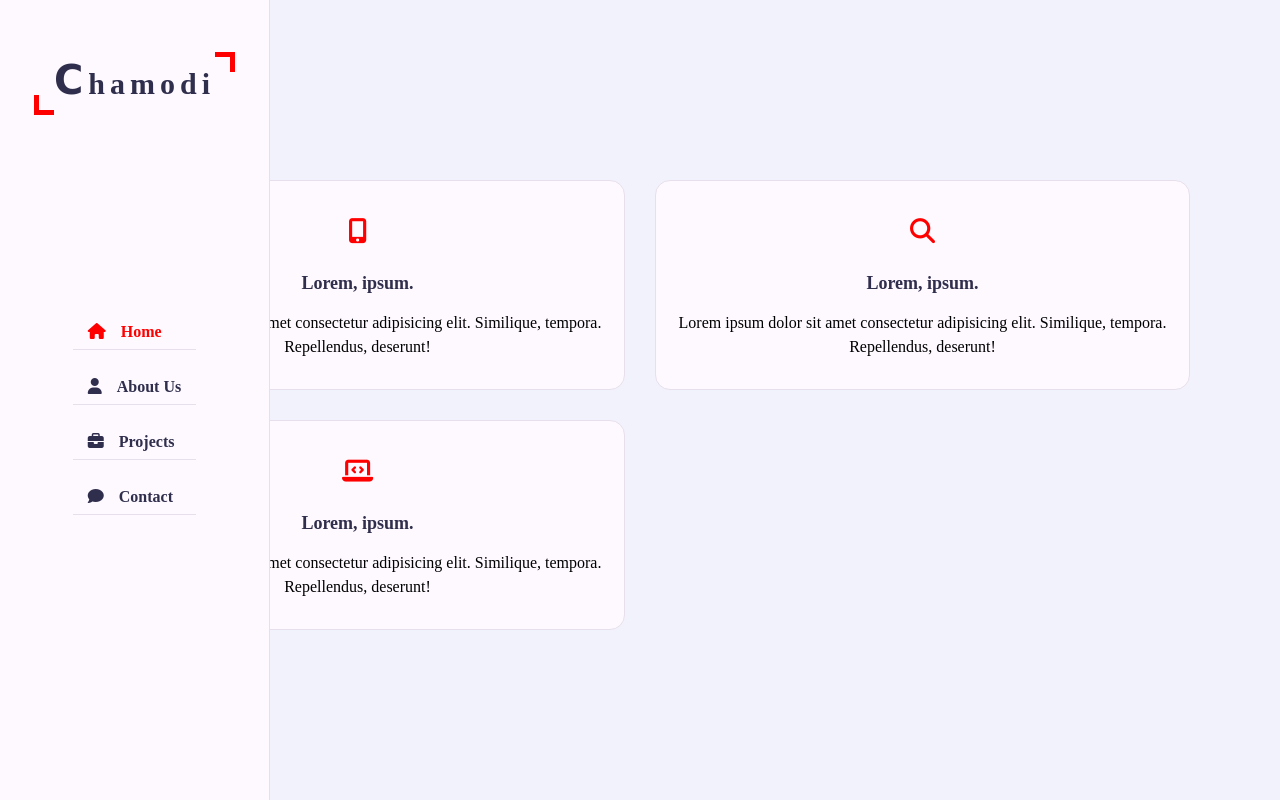
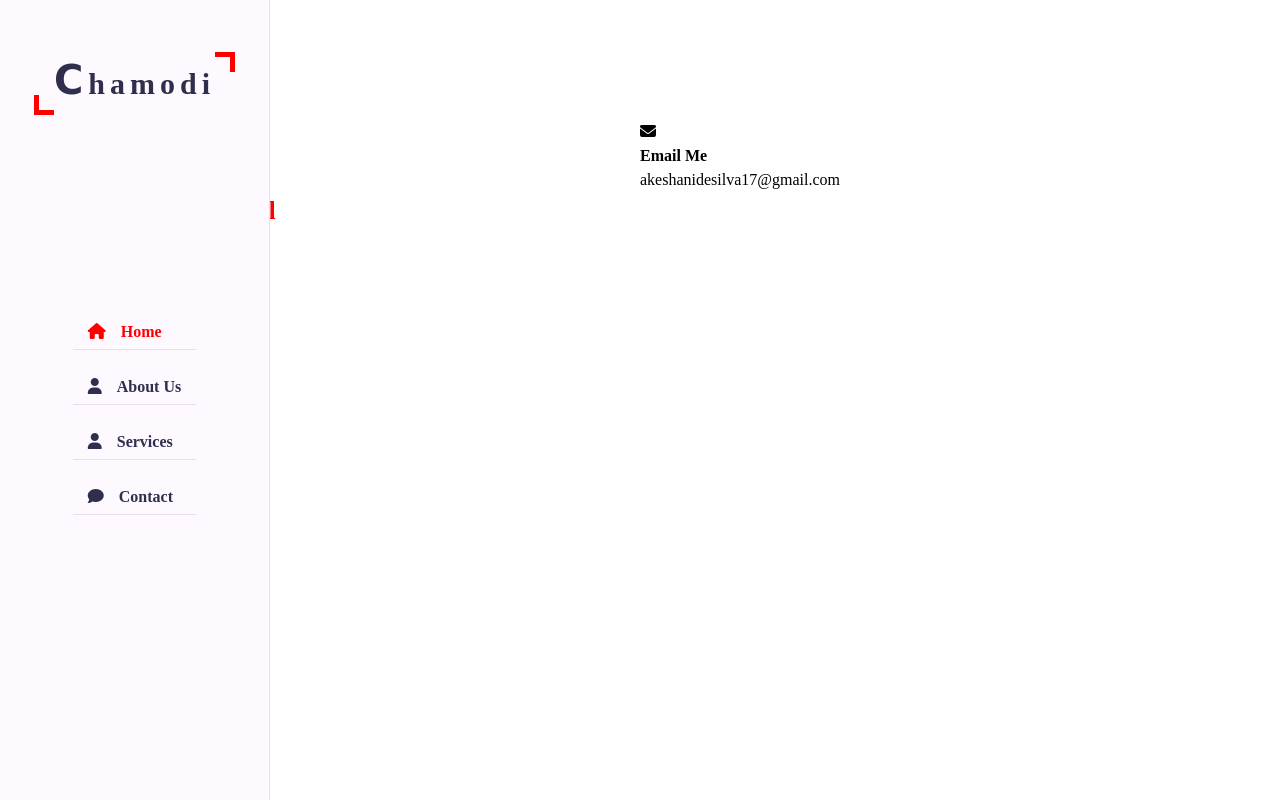
Before and after one commit to Akeshani07/My-Portfolio, a plain HTML site: page index.html in a window 1280 px wide. Drawn offline with Linux system fonts and the light colour scheme; a web font is replaced by a local one.

Commit message:
Added contact Section htmt & CSS

```diff
--- a/css/style.css
+++ b/css/style.css
@@ -520,3 +520,31 @@ section{
      color: var(--text-color-01);
      line-height: 25px;
 }
+/*
+.portfolio-heading{
+    flex: 0 0 100%;
+    max-width: 100%;
+}
+
+.portfolio-heading h2{
+    font-weight: 500;
+    color: var(--text-color-01);
+}
+    */
+
+
+.contact-info-item{
+    flex: 0 0 50%;
+    max-width: 50%
+}
+.contact-title{
+    color: var(--skin-color);
+    text-align: center;
+    font-size: 25px;
+    margin-bottom: 20px;
+}
+.contact-sub-title{
+    color: var(--text-color-01);
+    text-align: center;
+    font-size: 15px;
+}
--- a/index.html
+++ b/index.html
@@ -24,7 +24,10 @@
             <ul class="nav">
                 <li><a href="#" class="active"><i class="fa fa-home"></i>Home</a></li>
                 <li><a href="#"><i class="fa fa-user"></i>About Us</a></li>
+                <li><a href="#"><i class="fa fa-user"></i>Services</a></li>
+                <!--
                 <li><a href="#"><i class="fa fa-briefcase"></i>Projects</a></li>
+                -->
                 <li><a href="#"><i class="fa fa-comment"></i>Contact</a></li>
             </ul>
         </div>
@@ -193,7 +196,7 @@
             <!--About Us-->
 
             <!--Services-->
-            <section class="service-section">
+            <section class="service-section hide">
                 <div class="container">
                     <div class="row">
                         <div class="section-title padding-15">
@@ -235,7 +238,59 @@
                     </div>
                 </div>
             </section>
-            <!--Services-->
+             <!--Services-->
+
+            <!--<section class="Portfolio-section padding-15">
+                <div class="container">
+                    <div class="row">
+                        <div class="section-title padding-15">
+                            <h2>Portfolio</h2>
+                        </div>
+                    </div>
+                    <div class="row">
+                        <div class="portfolio-heading">
+                            <h2>My Last Projects </h2>
+                        </div>
+                    </div>
+
+                    <div class="row">
+                        <div class="portfolio-item padding-15">
+                            <div class="portfolio-item-inner">
+
+                            </div>
+                        </div>
+                    </div>
+
+                </div>
+            </section>-->
+
+            <div class="contact-section">
+                <div class="container">
+                    <div class="row">
+                        <div class="section-title">
+                            <h2>Contact <Menu></Menu></h2>
+                        </div>
+                    </div>
+
+                    <div class="row">
+                        <div class="contact-info-item">
+                            <div class="icon"><i class="fa fa-phone"></i></div>
+                            <h4>Call me on</h4>
+                            <p>+94772523279</p>
+                        </div>
+                        <div class="contact-info-item">
+                            <div class="icon"><i class="fa fa-envelope"></i></div>
+                            <h4>Email Me</h4>
+                            <p>akeshanidesilva17@gmail.com</p>
+                        </div>
+                        <div>
+                            <h3 class="contact-title">Send Me An Email</h3>
+                            <h4 class="contact-sub-title">I am Very Responsive</h4>
+                        </div>
+                    </div>
+                </div>
+            </div>
+
         </div>
          <!--Main Content-->
     </div>
```
